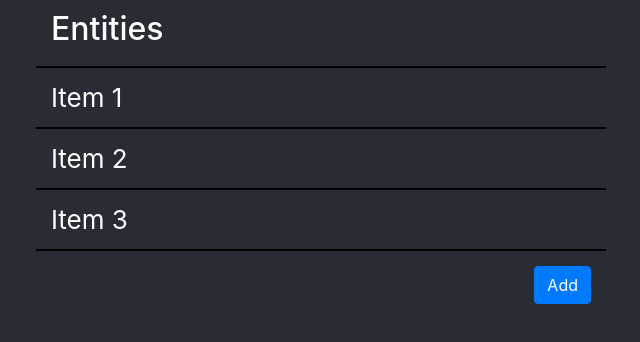
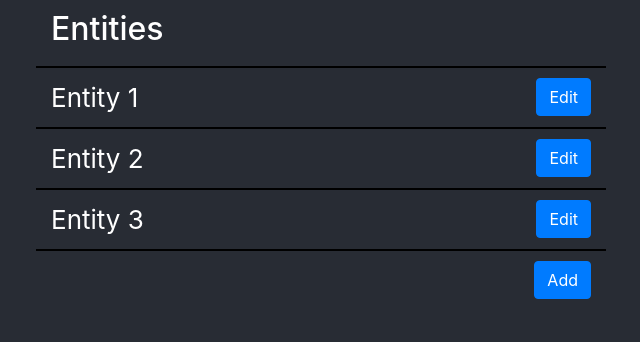
Before and after one commit to guspedroso/restful-list, a React (Create React App) app: page / in a window 1280 px wide. Shown: the top 342 px of the page, without its empty margins (319-959 px from the left). Built offline with nearby package versions, Linux system fonts and the light colour scheme.

Commit message:
added item component with edit action

```diff
--- a/src/components/Item/Item.js
+++ b/src/components/Item/Item.js
@@ -0,0 +1,101 @@
+import React, { Component, Fragment } from 'react';
+import PropTypes from 'prop-types';
+import { Button, Modal, Form } from 'react-bootstrap';
+import './Item.css';
+
+class Item extends Component {
+    constructor(props) {
+        super(props);
+        this.state = {
+            payload: {},
+            updateView: false
+        };
+    }
+
+    updatePayload = (event) => {
+        const { name, value } = event.target;
+        const { payload } = this.state;
+
+        this.setState({
+            payload: {
+                ...payload,
+                [name]: value
+            }
+        });
+    }
+
+    toggleUpdate = () => {
+        const { updateView } = this.state;
+        this.setState({
+            updateView: !updateView,
+            payload: {}
+        });
+    }
+
+    update = () => {
+        const { payload } = this.state;
+        const { item, updateAction } = this.props;
+        const { id } = item;
+
+        if (id && payload) {
+            updateAction(id, payload);
+            this.toggleUpdate();
+        }
+    }
+
+    modal = () => {
+        const { updateView } = this.state;
+        const { item } = this.props;
+        const { name } = item;
+
+        return (
+            <Modal show={updateView} onHide={this.toggleUpdate}>
+                <Modal.Header closeButton>
+                  <Modal.Title>Update Entity</Modal.Title>
+                </Modal.Header>
+                <Modal.Body>
+                    <Form.Group controlId="formBasicEmail">
+                        <Form.Label>Name</Form.Label>
+                        <Form.Control type="text" placeholder="Enter name" name="name" onChange={this.updatePayload} defaultValue={name}/>
+                    </Form.Group>
+                </Modal.Body>
+                <Modal.Footer>
+                  <Button variant="secondary" onClick={this.toggleUpdate}>
+                    Cancel
+                  </Button>
+                  <Button variant="primary" onClick={this.update}>
+                    Update
+                  </Button>
+                </Modal.Footer>
+            </Modal>
+        );
+    }
+
+    render() {
+        const { item, updateAction } = this.props;
+        const { name } = item;
+
+        return (
+            <Fragment>
+                {this.modal()}
+                {name}
+                { !!updateAction &&
+                <Button className="pull-right" variant="primary" onClick={this.toggleUpdate}>Edit</Button> }
+            </Fragment>
+        );
+    }
+}
+
+Item.propTypes = {
+    item: PropTypes.object.isRequired,
+    updateAction: PropTypes.func,
+    removeAction: PropTypes.func
+};
+
+Item.defaultProps = {
+    item: {
+        result: []
+    }
+};
+
+export default Item;
--- a/src/components/List/List.css
+++ b/src/components/List/List.css
@@ -1,7 +1,3 @@
-.list {
-    width: 100%;
-}
-
 .list-row {
     border-bottom: 2px solid black;
     padding: 10px;
@@ -9,5 +5,8 @@
 
 .pull-right {
     float: right;
-    margin-top: 15px;
 }
+
+.top {
+    margin-top: 10px;
+}
--- a/src/components/List/List.js
+++ b/src/components/List/List.js
@@ -1,6 +1,7 @@
-import React, { Component } from 'react';
+import React, { Component, Fragment } from 'react';
 import PropTypes from 'prop-types';
 import { Container, Row, Col, Button, Modal, Form } from 'react-bootstrap';
+import Item from '../Item/Item';
 import './List.css';
 
 class List extends Component {
@@ -69,12 +70,12 @@ class List extends Component {
     }
 
     render() {
-        const { list, createAction } = this.props;
+        const { list, createAction, updateAction, removeAction } = this.props;
         const { result } = list;
         const colStyle = { span: 6, offset: 3 };
 
         return (
-            <div className="list">
+            <Fragment>
                 {this.modal()}
                 <Container>
                     <Row>
@@ -85,18 +86,22 @@ class List extends Component {
                     { !!result && result.map(item =>
                         <Row key={item.id}>
                             <Col className="list-row" md={colStyle}>
-                                {item.name}
+                                <Item
+                                    item={item}
+                                    updateAction={updateAction}
+                                    removeAction={removeAction}
+                                />
                             </Col>
                         </Row>
                     )}
                     { !!createAction &&
                     <Row>
                         <Col md={colStyle}>
-                            <Button className="pull-right" variant="primary" onClick={this.toggleCreate}>Add</Button>
+                            <Button className="pull-right top" variant="primary" onClick={this.toggleCreate}>Add</Button>
                         </Col>
                     </Row> }
                 </Container>
-            </div>
+            </Fragment>
         );
     }
 }
--- a/src/resources/Entity/service.js
+++ b/src/resources/Entity/service.js
@@ -1,8 +1,8 @@
 const getAll = () => {
     return Promise.resolve([
-        {id: `${Date.now()}-1`, name: 'Item 1'},
-        {id: `${Date.now()}-2`, name: 'Item 2'},
-        {id: `${Date.now()}-3`, name: 'Item 3'}
+        {id: `${Date.now()}-1`, name: 'Entity 1'},
+        {id: `${Date.now()}-2`, name: 'Entity 2'},
+        {id: `${Date.now()}-3`, name: 'Entity 3'}
     ])
 }
 
```
